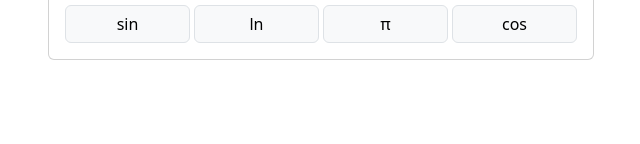
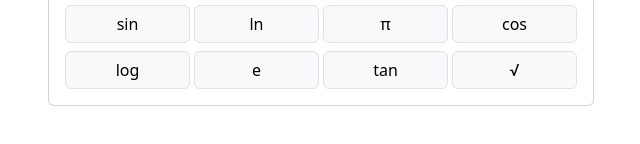
Before and after one commit to Muskan8878h/Calculator, a plain HTML site: page src/index.html in a window 1280 px wide. Shown: the part 370-514 px from the top of the page, 319-959 px from the left. Drawn offline with nearby package versions, Linux system fonts and the light colour scheme.

Commit message:
7th row added

```diff
--- a/src/index.html
+++ b/src/index.html
@@ -151,6 +151,27 @@
                                     cos
                                 </button>
                             </div>
+                        <!-- 7th row -->
+                            <div class="col-3">
+                                <button type="button" class="btn btn-light w-100 mt-2 border">
+                                    log
+                                </button>
+                            </div>
+                            <div class="col-3">
+                                <button type="button" class="btn btn-light w-100 mt-2 border">
+                                    e
+                                </button>
+                            </div>
+                            <div class="col-3">
+                                <button type="button" class="btn btn-light w-100 mt-2 border">
+                                    tan
+                                </button>
+                            </div>
+                            <div class="col-3">
+                                <button type="button" class="btn btn-light w-100 mt-2 border">
+                                    √
+                                </button>
+                            </div>
                         </div>
                     </div>
                 </div>
```
